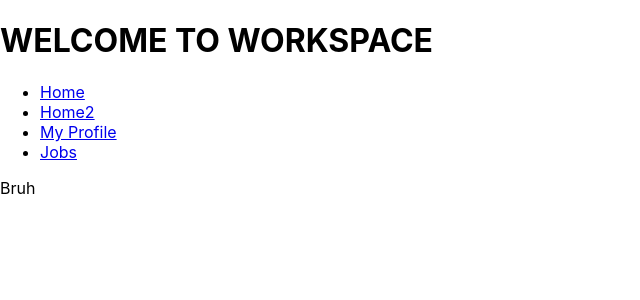
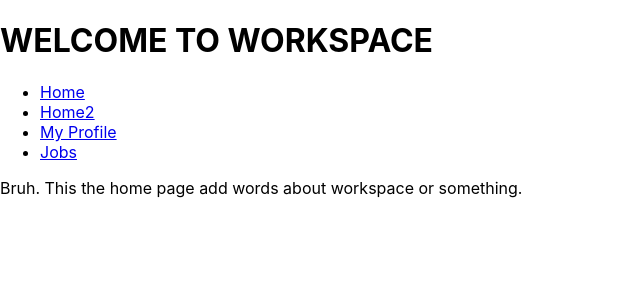
Before and after one commit to johntse1/Workspace, a React (Create React App) app in the folder workspace/: page / in a window 1280 px wide. Shown: the top 300 px of the page, without its empty margins (0-640 px from the left). Built offline with nearby package versions, Linux system fonts and the light colour scheme.

Commit message:
Pages Setup
Pages and components are now organized into their respective folders. Routers are set up with the navigation bar. Pages need to be filled out with their respective components.

```diff
--- a/workspace/src/components/Components1.js
+++ b/workspace/src/components/Components1.js
@@ -3,7 +3,7 @@ import React from 'react'
 function Components1(){
     return(
     <div>
-        Bruh
+        Bruh. This the home page add words about workspace or something.
     </div>
     );
 }
```
